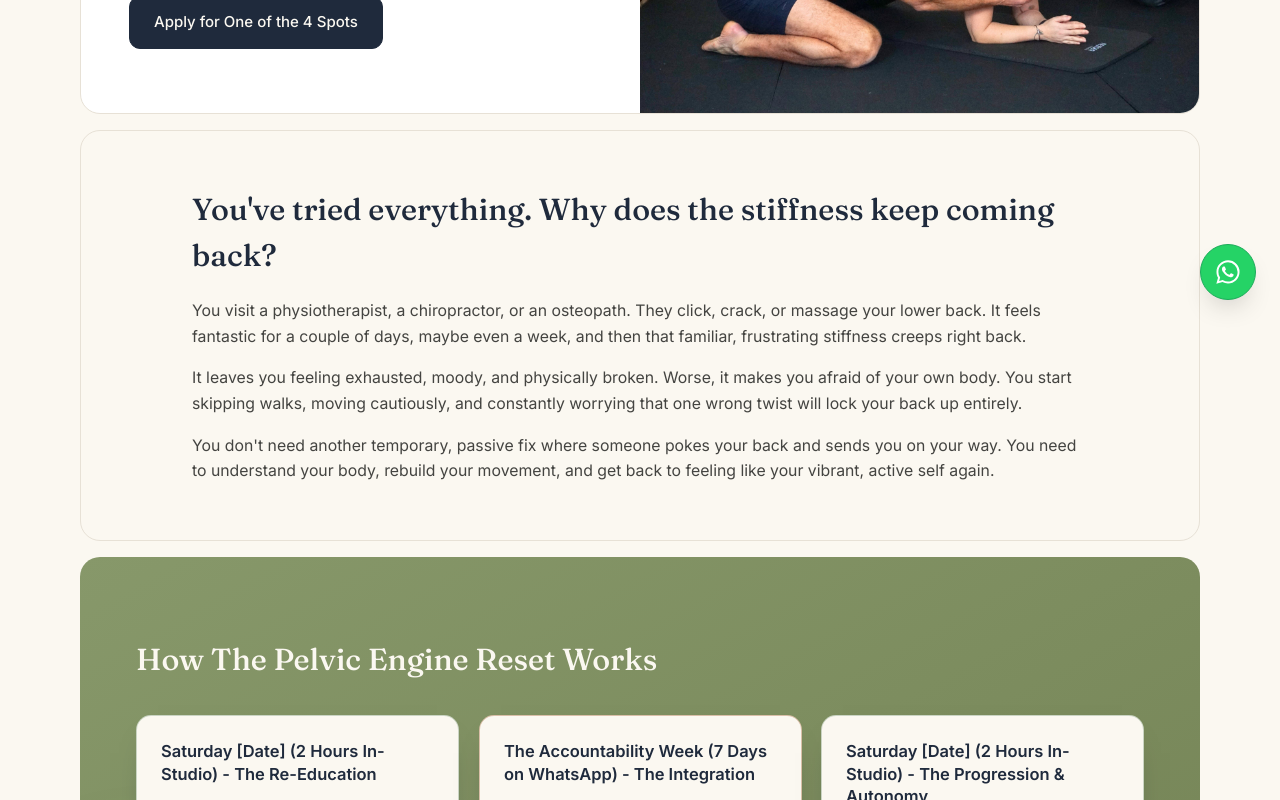
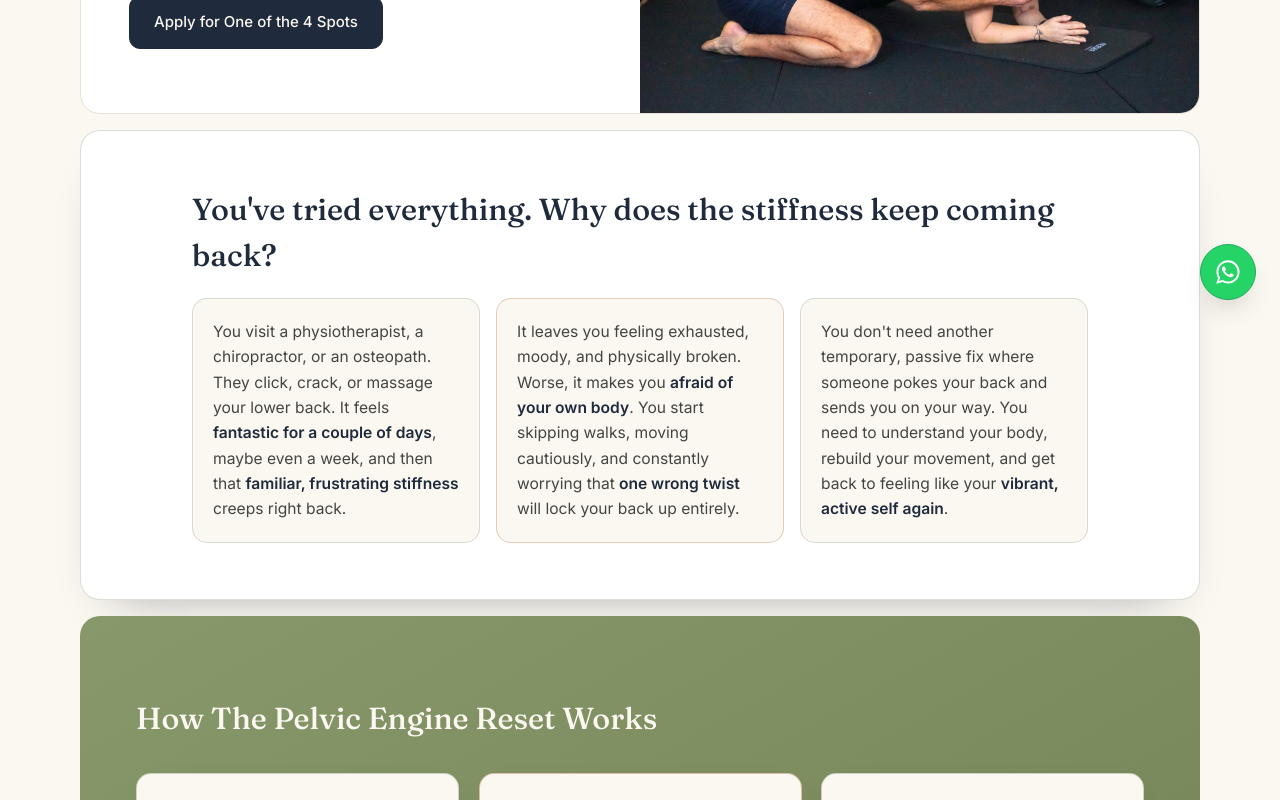
Before and after one commit to VinPOPFrance/James, a Next.js app: page /pelvic-engine-reset in a window 1280 px wide. Shown: the part 476-1276 px from the top of the page. Built offline with nearby package versions, Linux system fonts and the light colour scheme; no server answers.

Commit message:
Enhance content layout and styling on Subscriber Pelvic Engine Reset page for improved readability and engagement

```diff
--- a/src/app/pelvic-engine-reset/page.tsx
+++ b/src/app/pelvic-engine-reset/page.tsx
@@ -87,30 +87,38 @@ export default function SubscriberPelvicEngineResetPage() {
       </Reveal>
 
       <Reveal>
-        <section className="rounded-section border border-hairline bg-ivory px-8 py-14 md:px-12">
+        <section className="rounded-section border border-sage/35 bg-white px-8 py-14 shadow-[0_24px_48px_-34px_rgba(15,23,42,0.45)] md:px-12">
           <div className="mx-auto max-w-4xl">
             <h2 className="mb-5 font-voice text-[clamp(1.4rem,2.7vw,1.9rem)] font-medium text-navy">
               You&apos;ve tried everything. Why does the stiffness keep coming back?
             </h2>
-            <div className="space-y-4 text-[15.8px] leading-relaxed text-inkSoft">
-              <p>
+            <div className="grid gap-4 md:grid-cols-3">
+              <article className="rounded-card border border-sage/35 bg-ivory p-5">
+                <p className="text-[15.6px] leading-relaxed text-inkSoft">
                 You visit a physiotherapist, a chiropractor, or an osteopath.
                 They click, crack, or massage your lower back. It feels
-                fantastic for a couple of days, maybe even a week, and then
-                that familiar, frustrating stiffness creeps right back.
-              </p>
-              <p>
+                <strong className="font-semibold text-navy"> fantastic for a couple of days</strong>, maybe even a week, and then
+                that <strong className="font-semibold text-navy">familiar, frustrating stiffness</strong> creeps right back.
+                </p>
+              </article>
+
+              <article className="rounded-card border border-copper/35 bg-ivory p-5">
+                <p className="text-[15.6px] leading-relaxed text-inkSoft">
                 It leaves you feeling exhausted, moody, and physically broken.
-                Worse, it makes you afraid of your own body. You start skipping
-                walks, moving cautiously, and constantly worrying that one wrong
-                twist will lock your back up entirely.
-              </p>
-              <p>
+                Worse, it makes you <strong className="font-semibold text-navy">afraid of your own body</strong>. You start skipping
+                walks, moving cautiously, and constantly worrying that
+                <strong className="font-semibold text-navy"> one wrong twist</strong> will lock your back up entirely.
+                </p>
+              </article>
+
+              <article className="rounded-card border border-sage/35 bg-ivory p-5">
+                <p className="text-[15.6px] leading-relaxed text-inkSoft">
                 You don&apos;t need another temporary, passive fix where someone
                 pokes your back and sends you on your way. You need to
                 understand your body, rebuild your movement, and get back to
-                feeling like your vibrant, active self again.
-              </p>
+                feeling like your <strong className="font-semibold text-navy">vibrant, active self again</strong>.
+                </p>
+              </article>
             </div>
           </div>
         </section>
```
